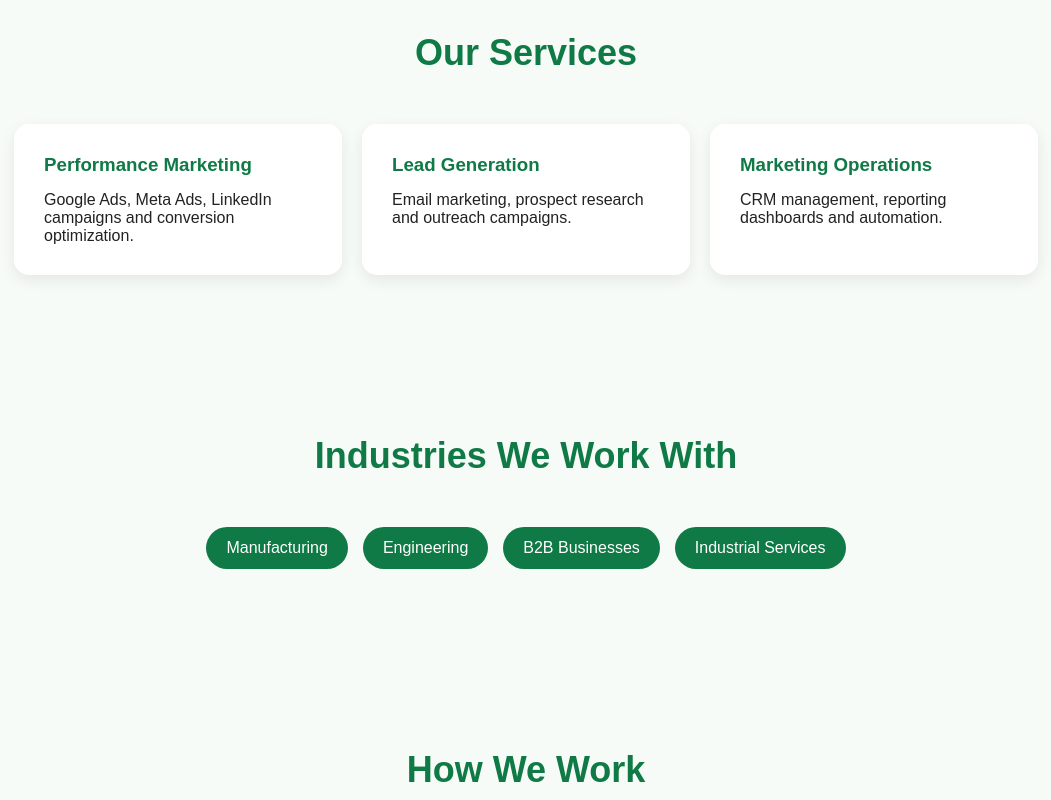
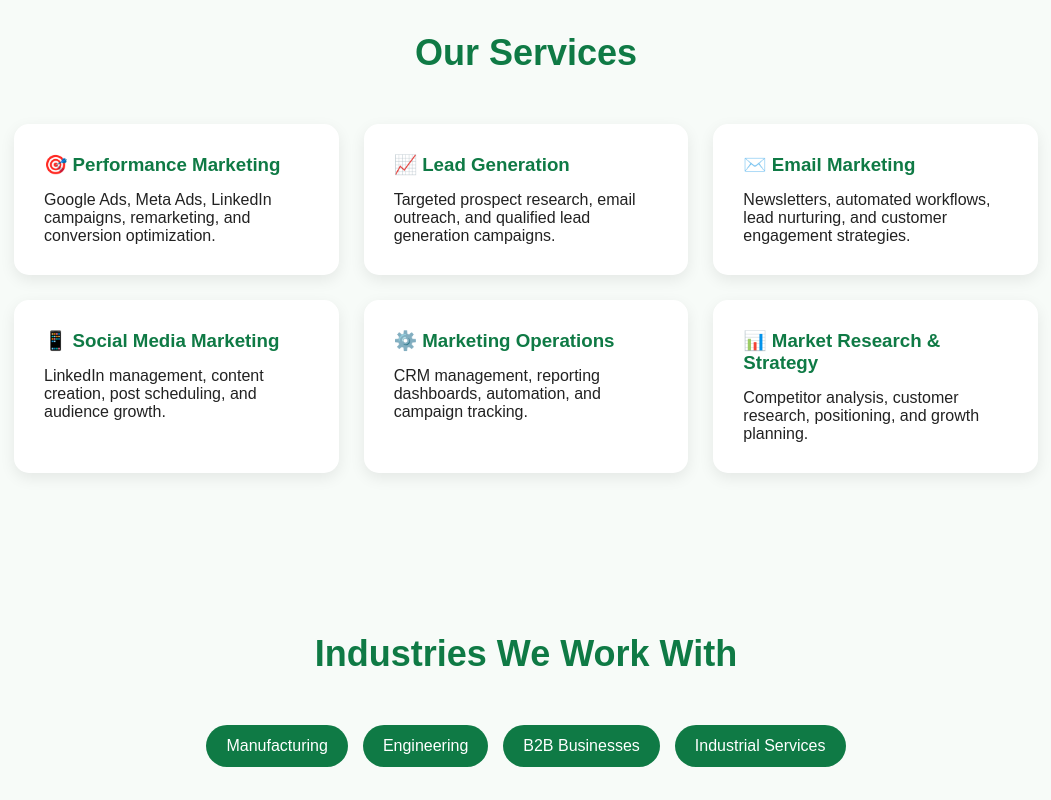
Before and after one commit to deepika-marketing/rutuja-digital-marketing.github.io, a plain HTML site: page index.html in a window 1280 px wide. Shown: the part 920-1720 px from the top of the page, without its empty margins (114-1165 px from the left). Drawn offline with Linux system fonts and the light colour scheme.

Commit message:
Update index.html

```diff
--- a/index.html
+++ b/index.html
@@ -238,7 +238,23 @@
         .service-container,
         .steps,
         .case-container,
-        .testimonial-container {
+        .testimonial-container
+        .service-container {
+
+    display: grid;
+
+    grid-template-columns: repeat(3, 1fr);
+
+    gap: 25px;
+}
+
+@media (max-width: 900px) {
+
+    .service-container {
+
+        grid-template-columns: 1fr;
+    }
+}{
             display: flex;
             gap: 20px;
             flex-wrap: wrap;
@@ -671,18 +687,33 @@
     <div class="service-container">
 
         <div class="card">
-                <h3>Performance Marketing</h3>
-                <p>Google Ads, Meta Ads, LinkedIn campaigns and conversion optimization.</p>
+            <h3>🎯 Performance Marketing</h3>
+            <p>Google Ads, Meta Ads, LinkedIn campaigns, remarketing, and conversion optimization.</p>
         </div>
 
         <div class="card">
-                <h3>Lead Generation</h3>
-                <p>Email marketing, prospect research and outreach campaigns.</p>
+            <h3>📈 Lead Generation</h3>
+            <p>Targeted prospect research, email outreach, and qualified lead generation campaigns.</p>
         </div>
 
         <div class="card">
-                <h3>Marketing Operations</h3>
-                <p>CRM management, reporting dashboards and automation.</p>
+            <h3>✉️ Email Marketing</h3>
+            <p>Newsletters, automated workflows, lead nurturing, and customer engagement strategies.</p>
+        </div>
+
+        <div class="card">
+            <h3>📱 Social Media Marketing</h3>
+            <p>LinkedIn management, content creation, post scheduling, and audience growth.</p>
+        </div>
+
+        <div class="card">
+            <h3>⚙️ Marketing Operations</h3>
+            <p>CRM management, reporting dashboards, automation, and campaign tracking.</p>
+        </div>
+
+        <div class="card">
+            <h3>📊 Market Research & Strategy</h3>
+            <p>Competitor analysis, customer research, positioning, and growth planning.</p>
         </div>
 
     </div>
@@ -852,7 +883,7 @@
 
         <div class="stat-card">
             <h3>💬 Engagement</h3>
-            <p>Improved engagement rate from <strong>25%-30%</strong> to <strong>Y%</strong>.</p>
+            <p>Improved engagement rate from <strong>25%-30%</strong>.</p>
         </div>
 
         <div class="stat-card">
```
Lines whose indentation alone changed are shown as unchanged.
